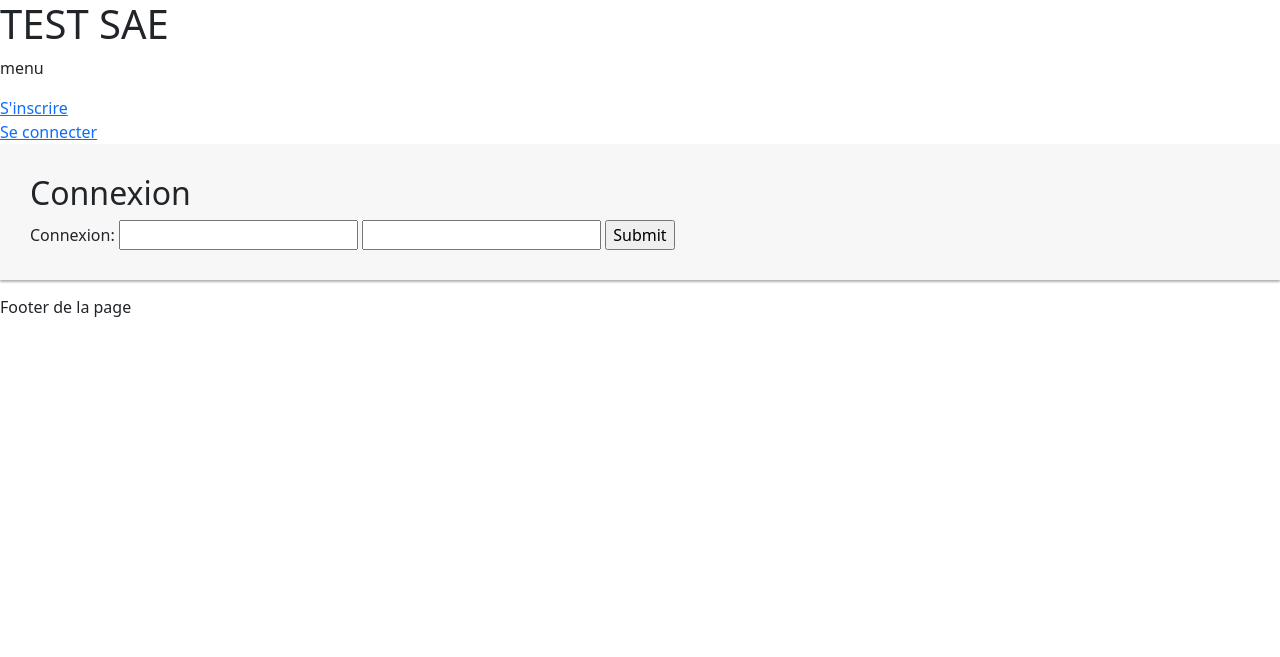
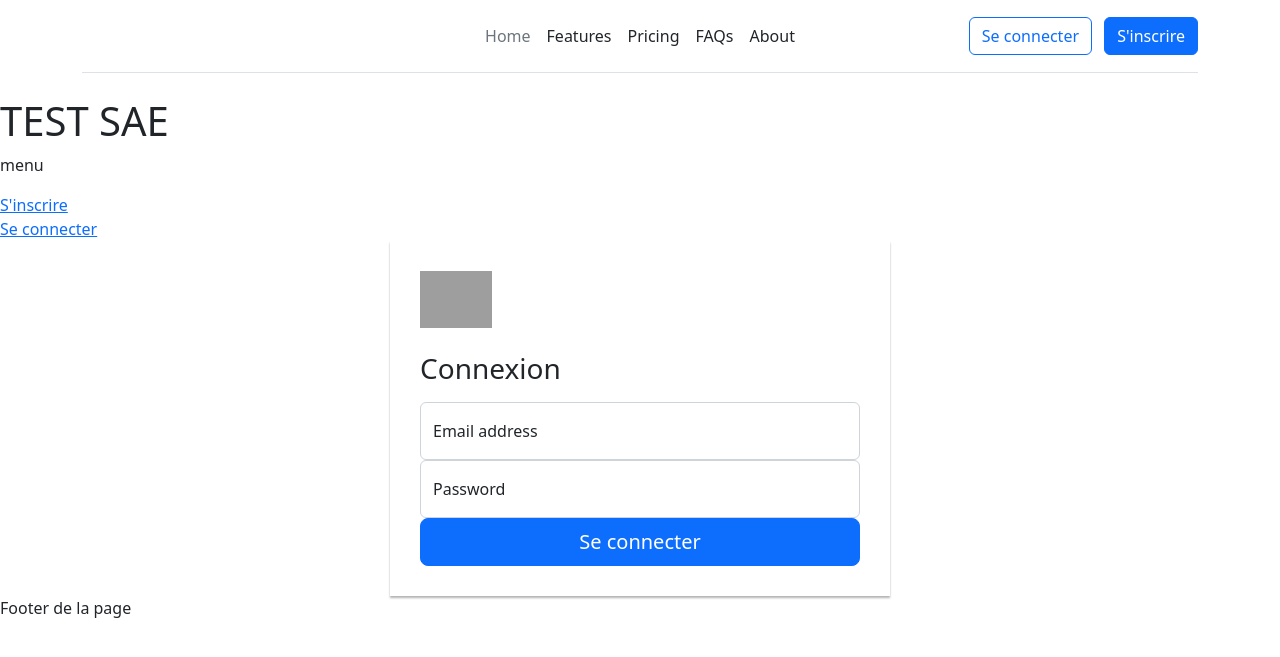
Before and after one commit to DUT-Info-Montreuil/Projet-PHP-Infohelp, a PHP site: page /index.php?Modules=Module_connexion&action=connexion in a window 1280 px wide. Shown: the top 657 px of the page. Run offline with PHP 8.4, Linux system fonts and the light colour scheme; grey boxes are pictures that could not be loaded.

Commit message:
Ajout bootstrap sur le formulaire de connexion

```diff
--- a/Modules/Module_connexion/viewLogin.php
+++ b/Modules/Module_connexion/viewLogin.php
@@ -39,8 +39,6 @@ class View extends vueGenerique
                 form {
                     text-align: center;
                     margin-bottom: 15px;
-                    background: #f7f7f7;
-                    box-shadow: 0px 2px 2px rgba(0, 0, 0, 0.3);
                     padding: 30px;
                 }
 
@@ -78,37 +76,30 @@ class View extends vueGenerique
         <html lang="fr">
 
         <body>
-            <form action="index.php?Modules=Module_connexion&action=b2" method="POST" class="form-example">
-                <div class="form-example">
-                    <h2>Connexion</h2>
-                    <label for="connexion">Connexion: </label>
-                    <input type="text" name="email" id="type" maxlength="255" required>
-                    <input type="text" name="password" id="type" maxlength="255" required>
-                    <input type="submit" name="send" id="send" required>
-                </div>
-            </form>
+        <form action="index.php?Modules=Module_connexion&action=b2" method="POST">
+    <img class="mb-4" src="/docs/5.2/assets/brand/bootstrap-logo.svg" alt="" width="72" height="57">
+    <h1 class="h3 mb-3 fw-normal">Connexion</h1>
+
+    <div class="form-floating">
+      <input name="email" type="email" class="form-control" id="floatingInput" placeholder="name@example.com">
+      <label for="floatingInput">Email address</label>
+    </div>
+    <div class="form-floating">
+      <input name="password" type="password" class="form-control" id="floatingPassword" placeholder="Password">
+      <label for="floatingPassword">Password</label>
+    </div>
+    <button class="w-100 btn btn-lg btn-primary" type="submit">Se connecter</button>
+  </form>
+
             <style>
                 form {
-                    margin-bottom: 15px;
-                    background: #f7f7f7;
+                    width: 500px;
+                    margin: auto;
                     box-shadow: 0px 2px 2px rgba(0, 0, 0, 0.3);
                     padding: 30px;
                 }
 
-                .login-form h2 {
-                    margin: 0 0 15px;
-                }
 
-                .form-control,
-                .btn {
-                    min-height: 38px;
-                    border-radius: 2px;
-                }
-
-                .btn {
-                    font-size: 15px;
-                    font-weight: bold;
-                }
             </style>
         </body>
 
--- a/Modules/index.php
+++ b/Modules/index.php
@@ -21,7 +21,7 @@ session_start();
 </head>
 
 <body>
-   <!--  <div class="container">
+    <div class="container">
         <header class="d-flex flex-wrap align-items-center justify-content-center justify-content-md-between py-3 mb-4 border-bottom">
             <a href="/" class="d-flex align-items-center col-md-3 mb-2 mb-md-0 text-dark text-decoration-none">
                 <svg class="bi me-2" width="40" height="32" role="img" aria-label="Bootstrap">
@@ -38,10 +38,10 @@ session_start();
             </ul>
 
             <div class="col-md-3 text-end">
-                <a type="button" class="btn btn-outline-primary me-2">Login</a>
-                <button type="button" class="btn btn-primary">Sign-up</button>
+                <a href="index.php?Modules=Module_connexion&action=connexion"type="button" class="btn btn-outline-primary me-2">Se connecter</a>
+                <a href="index.php?Modules=Module_connexion&action=sign-up"type="button" class="btn btn-primary">S'inscrire</a>
             </div>
-        </header> -->
+        </header>
     </div>
     <h1>TEST SAE</h1>
     <header>
```
